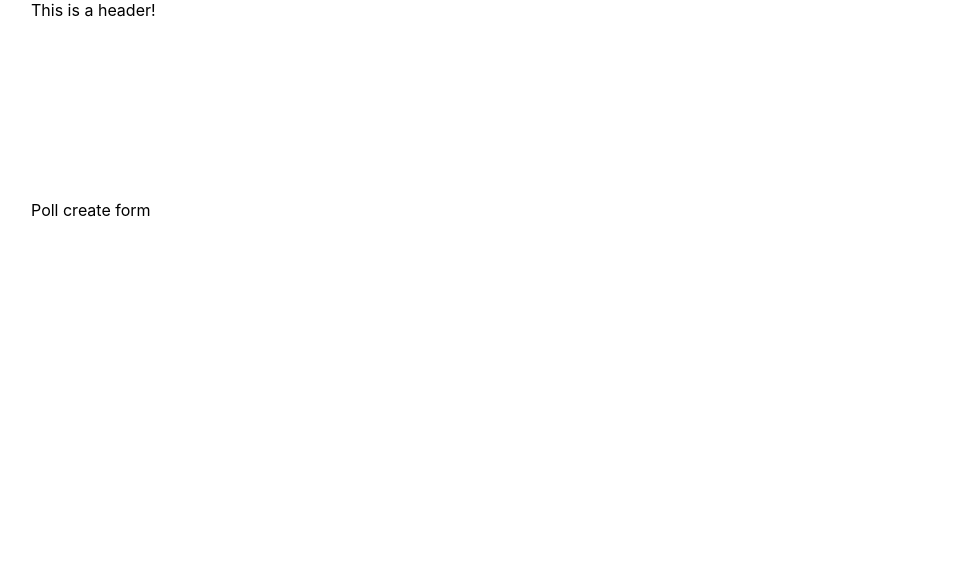
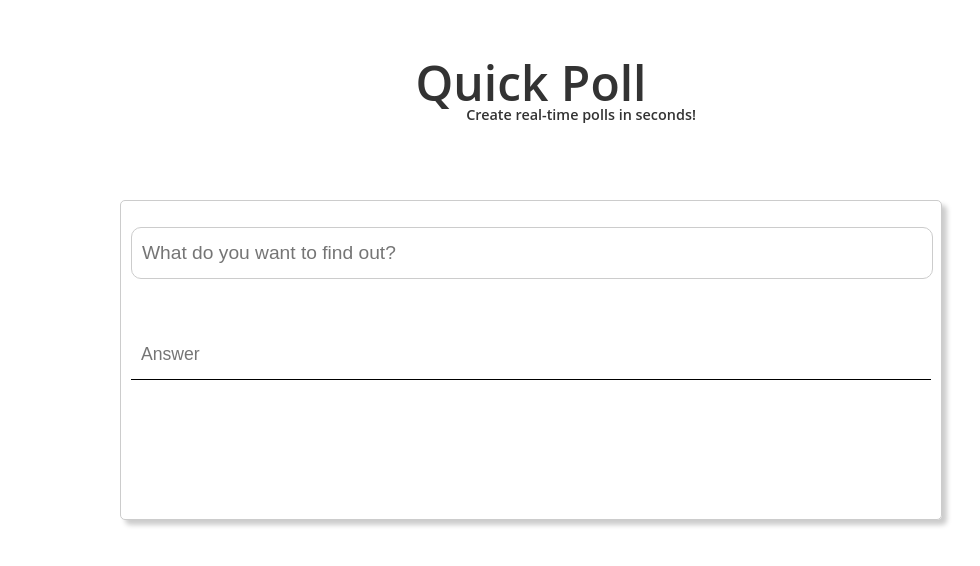
Before and after one commit to donxp/quickpoll, a React (Create React App) app: page / in a window 1280 px wide. Shown: the top 566 px of the page, without its empty margins (109-1089 px from the left). Built offline with nearby package versions, Linux system fonts and the light colour scheme.

Commit message:
basic styles and poll create form

```diff
--- a/src/App.css
+++ b/src/App.css
@@ -1,4 +1,5 @@
 .app {
+    font-family: "Open Sans", sans-serif;
     display: grid;
     grid-template-columns: auto [main] 1000px auto;
     grid-template-rows: auto [header] 200px [main] 40vh auto;
@@ -13,3 +14,17 @@
     grid-row-start: main;
     grid-column-start: main;
 }
+
+header {
+    font-size: 3em;
+    font-weight: 600;
+    text-align: center;
+    margin-top: 50px;
+    color: #333;
+}
+
+header > div.subheader {
+    font-size: 0.3em !important;
+    margin-top: -10px;
+    margin-left: 100px;
+}
--- a/src/App.js
+++ b/src/App.js
@@ -5,7 +5,12 @@ import PollCreate from './components/PollCreate'
 function App() {
   return (
     <div className="app">
-      <header>This is a header!</header>
+      <header>
+        Quick Poll
+        <div className="subheader">
+          Create real-time polls in seconds!
+        </div>
+      </header>
       <PollCreate />
     </div>
   );
--- /dev/null
+++ b/src/components/PollCreate.css
@@ -0,0 +1,32 @@
+.poll-create-form {
+    width: 80%;
+    border: 1px solid #ccc;
+    box-shadow: 5px 5px 5px #ccc;
+    border-radius: 5px;
+    margin: 0 auto;
+    padding: 10px;
+}
+
+.poll-create-form > input.question {
+    width: calc(100% - 20px);
+    border: 1px solid #ccc;
+    padding: 5px 10px;
+    height: 40px;
+    font-size: 1.2em;
+    border-radius: 10px;
+    color: #333;
+}
+
+.answers {
+    margin-top: 50px;
+}
+
+.answers > input {
+    border: 0;
+    width: calc(100% - 20px);
+    height: 40px;
+    font-size: 1.1em;
+    padding: 5px 10px;
+    color: black;
+    border-bottom: 1px solid  black;
+}
--- a/src/components/PollCreate.js
+++ b/src/components/PollCreate.js
@@ -1,11 +1,42 @@
 import React from 'react'
+import './PollCreate.css'
 
-function PollCreate() {
-  return (
-    <div>
-      Poll create form
-    </div>
-  )
+class PollCreate extends React.Component {
+  constructor(props) {
+    super(props)
+    this.state = {
+      question: ''
+    }
+    this.handleInputChange = this.handleInputChange.bind(this)
+  }
+
+  handleInputChange(event) {
+    const target = event.target
+    const value = target.type === 'checkbox' ? target.checked : target.value
+    const name = target.name;
+
+    this.setState({
+      [name]: value
+    })
+  }
+
+  render() {
+    return (
+      <div className="poll-create-form">
+        <p>{this.state.question}</p>
+        <input
+          className="question"
+          name="question"
+          value={this.state.question}
+          placeholder="What do you want to find out?"
+          onChange={this.handleInputChange}
+        />
+        <div className="answers">
+          <input name="answer_1" placeholder="Answer" onChange={this.handleInputChange} />
+        </div>
+      </div>
+    )
+  }
 }
 
 export default PollCreate
```
